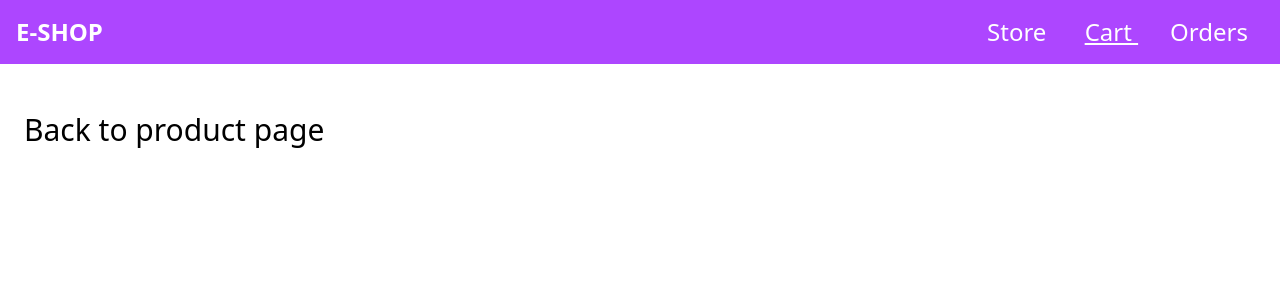
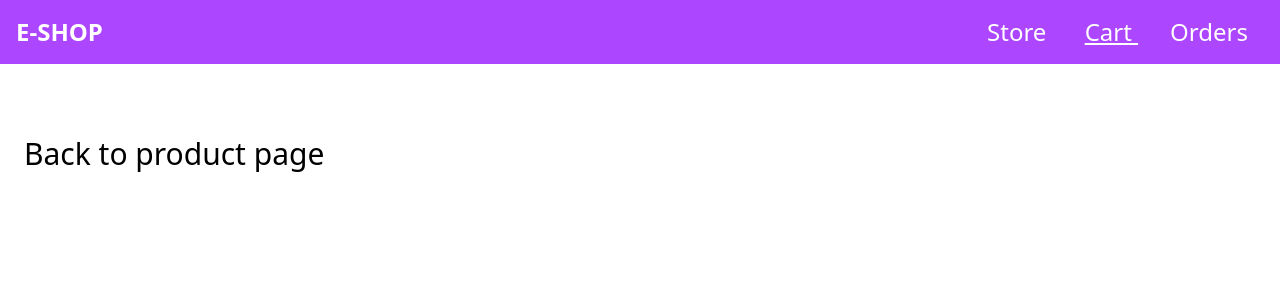
Before and after one commit to Katerina8888/vue-eshop-katerina, a Vue app: page /cart in a window 1280 px wide. Shown: the top 300 px of the page. Built offline with nearby package versions, Linux system fonts and the light colour scheme; the HTML template or start-up script is replaced by a standard one.

Commit message:
refactor: enhance button and tab components with improved class names for Cypress

```diff
--- a/src/components/BigButton.vue
+++ b/src/components/BigButton.vue
@@ -1,6 +1,6 @@
 <template>
   <!-- <RouterLink to="/orders"> -->
-  <button class="text-center w-64 h-24 !text-white !bg-purple-500 hover:!bg-purple-600">
+  <button class="big-button text-center w-64 h-24 !text-white !bg-purple-500 hover:!bg-purple-600">
     <slot />
   </button>
   <!-- </RouterLink> -->
--- a/src/components/OrderTabs.vue
+++ b/src/components/OrderTabs.vue
@@ -1,5 +1,5 @@
 <template>
-  <ul class="flex justify-center space-x-4">
+  <ul class="order-tabs-wrapper flex justify-center space-x-4">
     <li v-for="order in orders" :key="order.id" class="btn-wrapper">
       <RouterLink :to="`/orders/${order.id}`">
         <BigButton>order {{ order.id }}</BigButton>
--- a/src/views/CartView.vue
+++ b/src/views/CartView.vue
@@ -1,8 +1,11 @@
 <template>
   <main>
-    <div class="md:flex" v-if="totalQuantity !== 0">
-      <CartItemsWrapper :products="cartItems"></CartItemsWrapper>
-      <TotalPrice />
+    <div>
+      <h2 class="cart-heading">Cart items</h2>
+      <div class="md:flex" v-if="totalQuantity !== 0">
+        <CartItemsWrapper :products="cartItems"></CartItemsWrapper>
+        <TotalPrice />
+      </div>
     </div>
     <RouterLink class="text-black ml-6 text-3xl" v-if="totalQuantity === 0" to="/store">
       Back to product page
```
